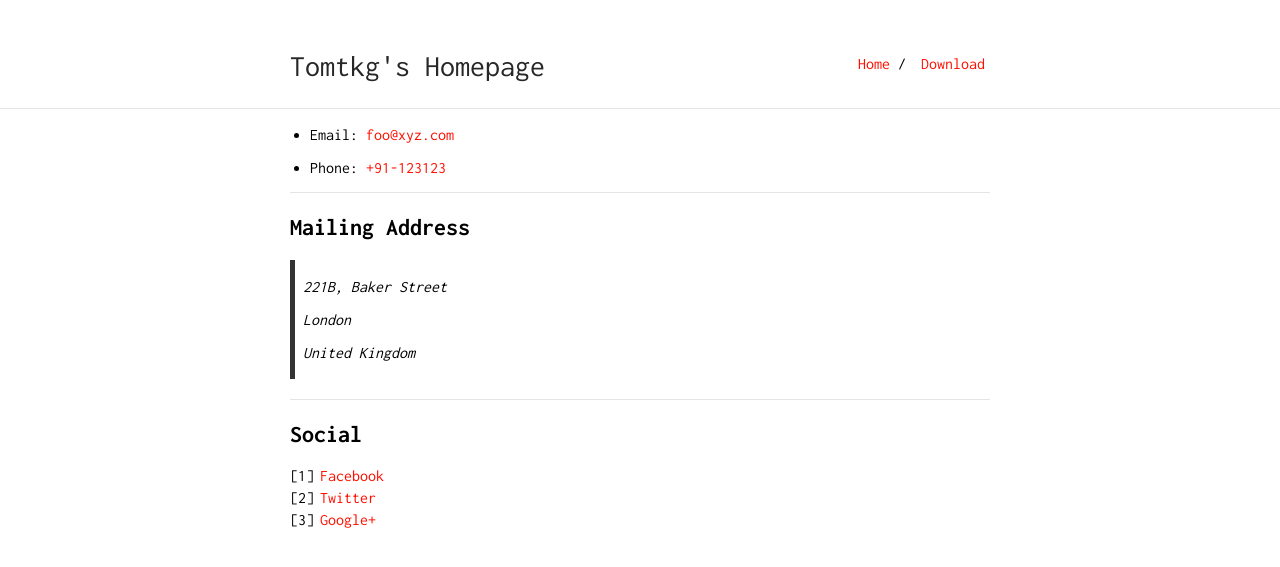
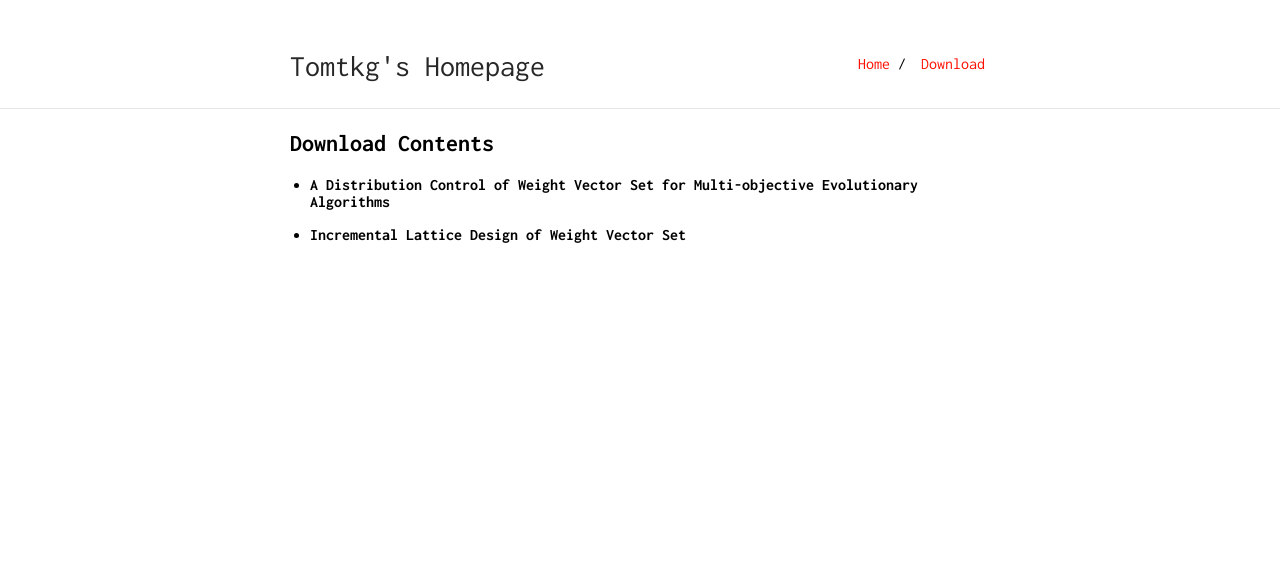
Before and after one commit to tomtkg/tomtkg.github.io, a Jekyll site: the page built from contact.md, in a window 1280 px wide. Shown: the top 567 px of the page. Built offline with Jekyll 4.4.1, drawn with Linux system fonts in a browser that asks for light colours.

Commit message:
Update contact.md

```diff
--- a/contact.md
+++ b/contact.md
@@ -1,26 +1,10 @@
 ---
 layout: default
-is_contact: true
+title: Tomtkg's Homepage
 ---
 
-* Email: [foo@xyz.com](mailto:foo@xyz.com)
+## Download Contents
 
-* Phone: [+91-123123](tel:+91-123123)
+* **A Distribution Control of Weight Vector Set for Multi-objective Evolutionary Algorithms**
 
----
-
-## Mailing Address
-
-> 221B, Baker Street
->
-> London
->
-> United Kingdom
-
----
-
-## Social
-
-1. [Facebook](#)
-2. [Twitter](#)
-3. [Google+](#)
+* **Incremental Lattice Design of Weight Vector Set**
```
